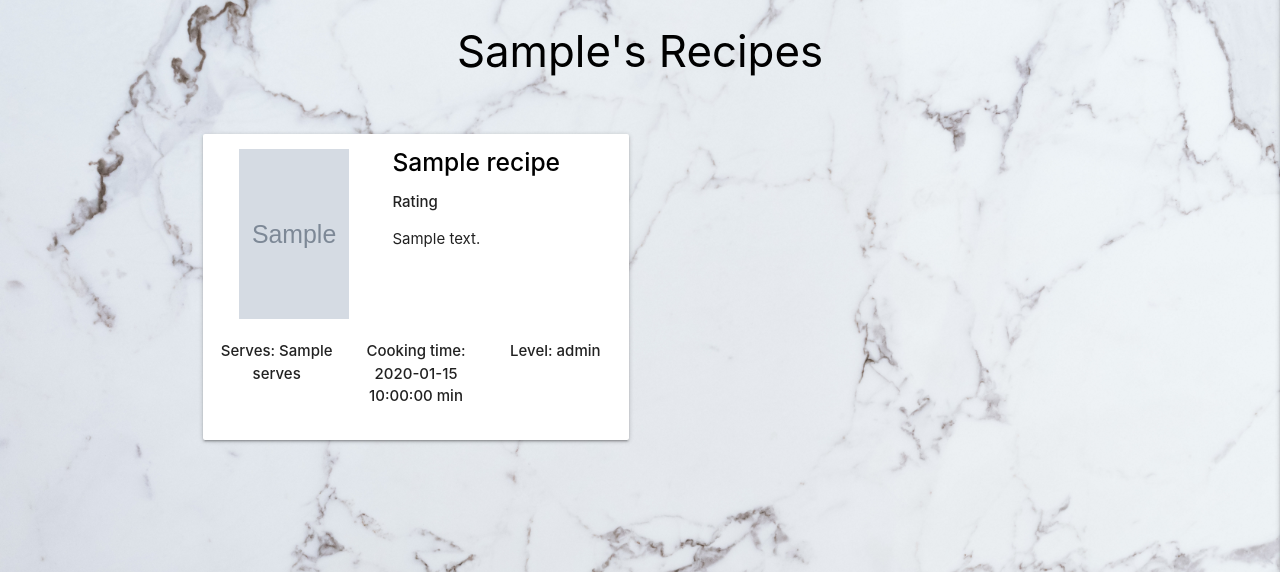
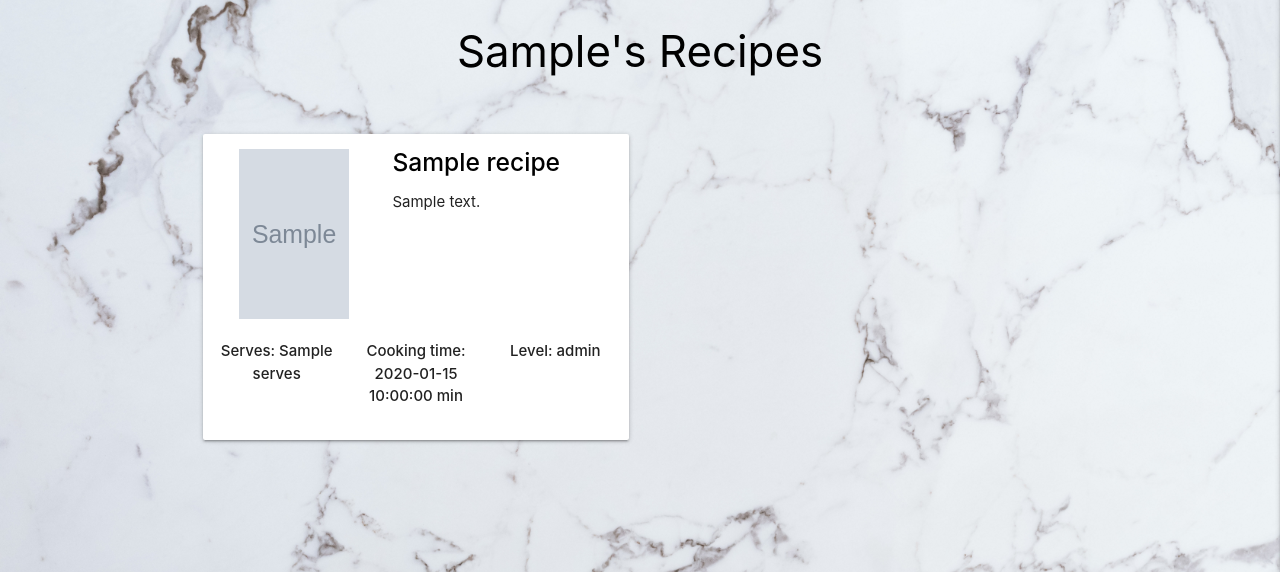
Before and after one commit to ErnestaMajute/MS3, a Flask app: a page that uses templates/user_recipes.html in a window 1280 px wide. Shown: the part 65-637 px from the top of the page. Run offline with Flask 2, Linux system fonts and the light colour scheme; grey boxes marked "Sample" are stand-in pictures; a database or web service that is not in the repository returns one stand-in record (values such as "Sample title"); some libraries are stand-ins or nearby versions.

Commit message:
Deleted <p> rating

```diff
--- a/templates/user_recipes.html
+++ b/templates/user_recipes.html
@@ -29,7 +29,6 @@
                                     </div>
                                     <div class="content-margin col s7 m7 right container">
                                         <h5 class="recipe-header"><strong><a class="link" href="{{ url_for('recipe', recipe_id=recipe._id) }}">{{ recipe.rec_name }}</a></strong></h5>
-                                        <p><strong>Rating</strong></p>
                                         <p class="text">{{ recipe.description }}</p>
                                     </div>
                                 </div>
```
